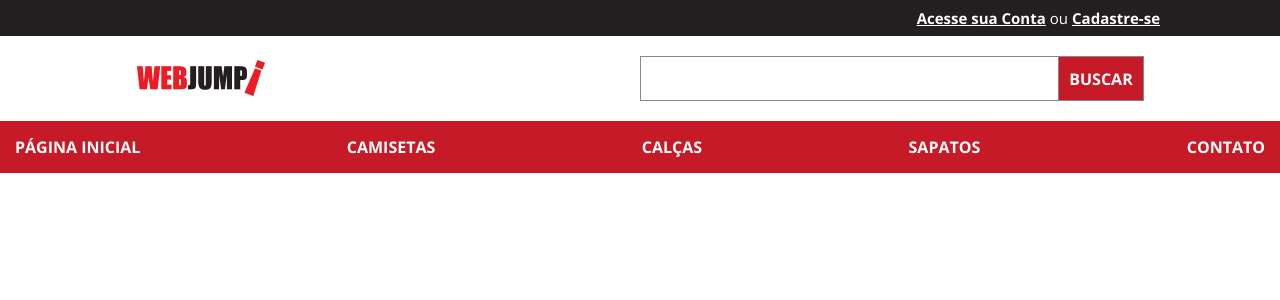
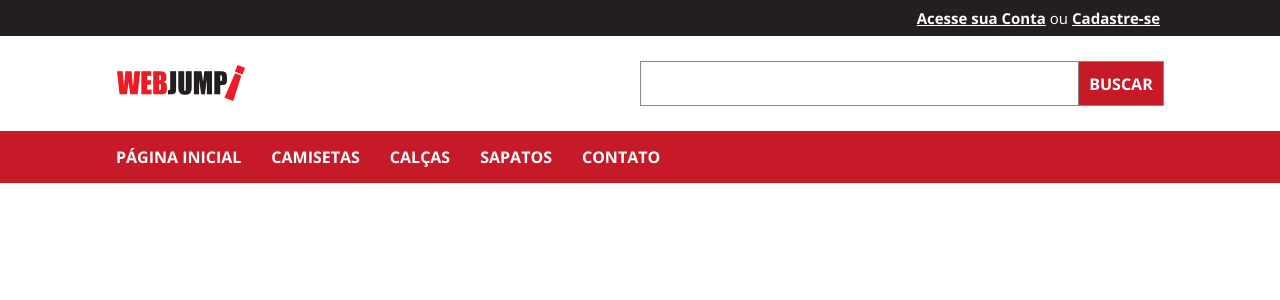
Before and after one commit to ChristySchott/desafio, a React (Create React App) app in the folder web/: page / in a window 1280 px wide. Shown: the top 300 px of the page. Built offline with nearby package versions, Linux system fonts and the light colour scheme.

Commit message:
feat: make nav web responsive

```diff
--- a/web/src/components/Header/styles.ts
+++ b/web/src/components/Header/styles.ts
@@ -19,7 +19,7 @@ export const Login = styled.div`
 
     @media (min-width: 768px) {
       justify-content: flex-end;
-      padding-right: 5px;
+      padding-right: 15px;
     }
 
     @media (min-width: 1048px) {
@@ -51,7 +51,11 @@ export const Content = styled.div`
   margin: 0 auto;
 
   @media (min-width: 768px) {
-    padding: 20px;
+    padding: 20px 10px;
+  }
+
+  @media (min-width: 1024px) {
+    padding: 25px 0;
   }
 `;
 
@@ -76,9 +80,20 @@ export const NavWeb = styled.div`
   ul {
     padding: 0 15px;
     width: 100%;
+    max-width: 1048px;
+    margin: 0 auto;
     display: flex;
     justify-content: space-between;
     list-style: none;
+
+    @media (min-width: 1024px) {
+      justify-content: flex-start;
+      padding: 0;
+
+      li + li {
+        margin-left: 30px;
+      }
+    }
 
     a {
       color: #fff;
```
